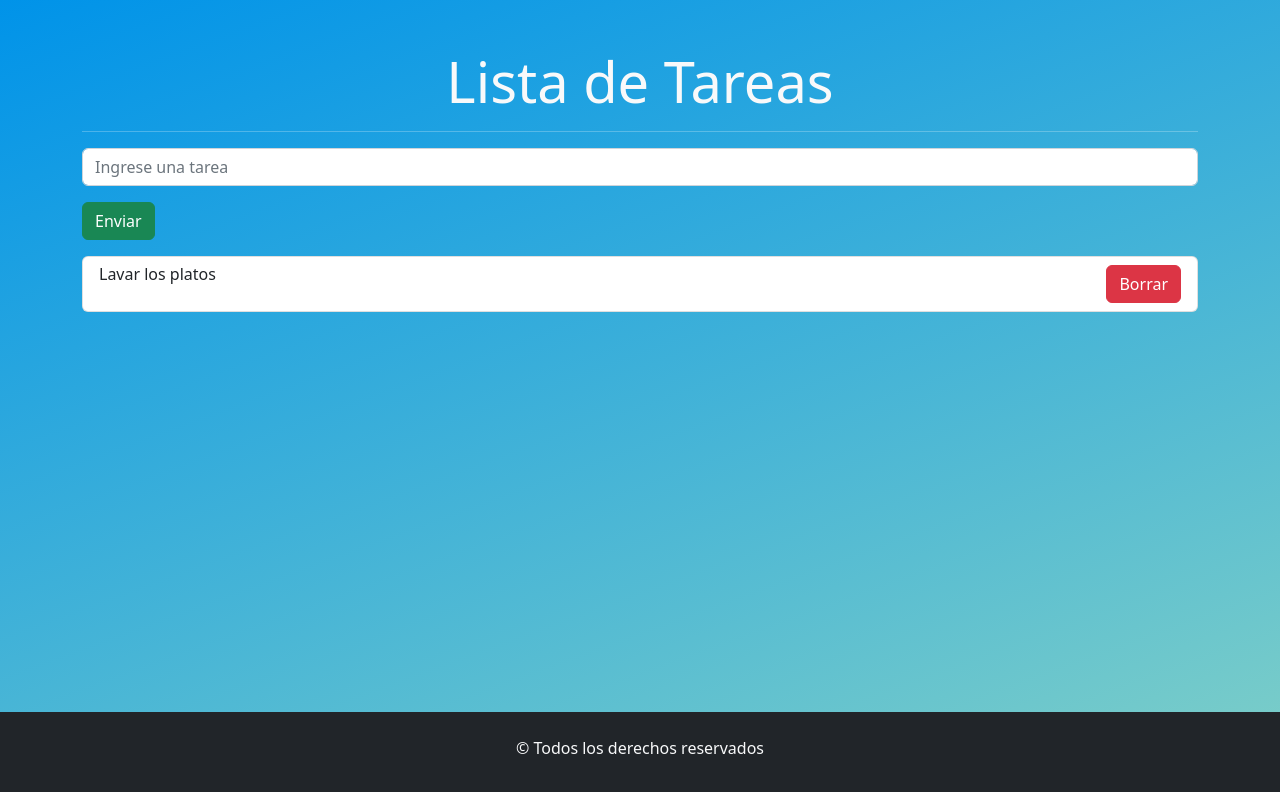
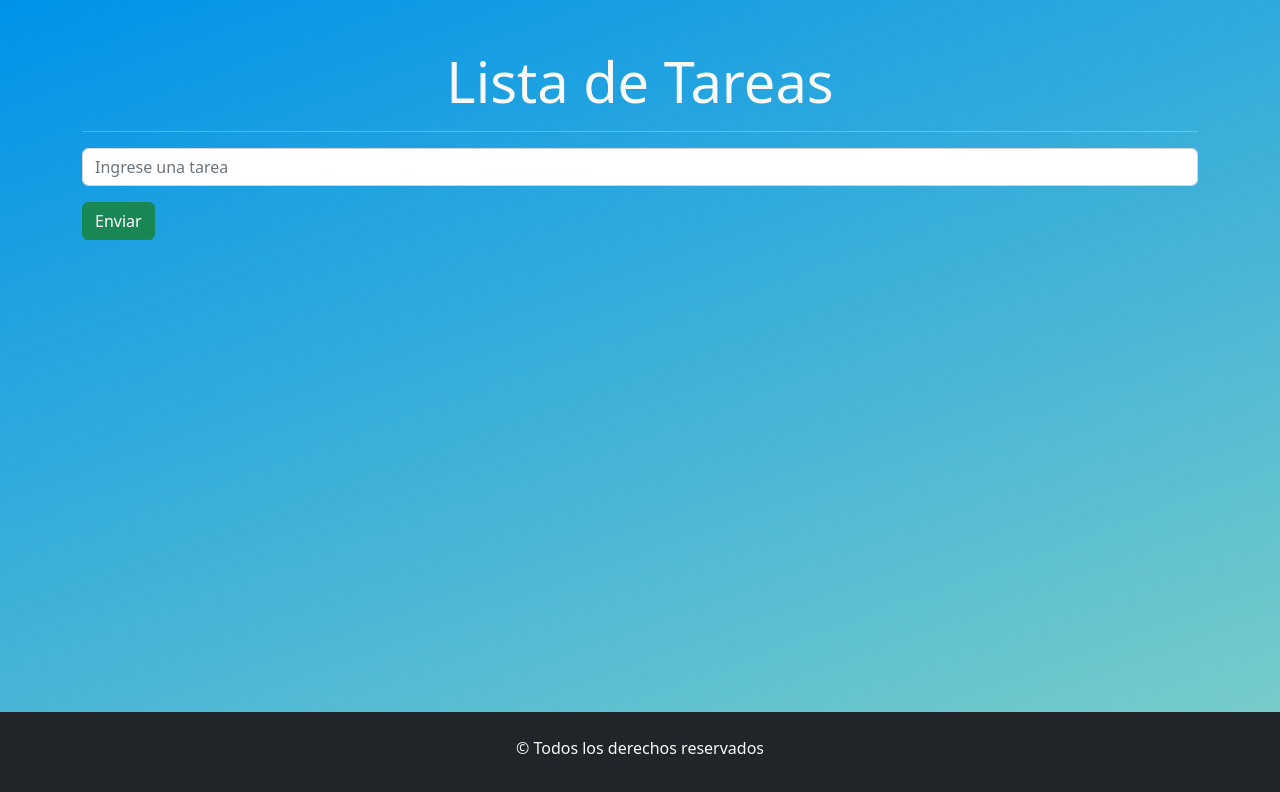
Before and after one commit to Juliancito1/ListaTareas, a React (Vite) app: page / in a window 1280 px wide. Shown: the top 792 px of the page. Built offline with nearby package versions, Linux system fonts and the light colour scheme; data requests are answered from the project's data file.

Commit message:
Se modifico el codigo para no utilizar useEffect

```diff
--- a/db.json
+++ b/db.json
@@ -1,8 +1,3 @@
 {
-  "tareas": [
-    {
-      "id": 1,
-      "tarea": "Lavar los platos"
-    }
-  ]
+  "tareas": []
 }
--- a/package.json
+++ b/package.json
@@ -14,7 +14,8 @@
     "react": "^18.2.0",
     "react-bootstrap": "^2.7.4",
     "react-dom": "^18.2.0",
-    "react-hook-form": "^7.45.0"
+    "react-hook-form": "^7.45.0",
+    "sweetalert2": "^11.7.12"
   },
   "devDependencies": {
     "@types/react": "^18.0.28",
--- a/src/components/Formulario.jsx
+++ b/src/components/Formulario.jsx
@@ -2,16 +2,27 @@ import {Form, Button} from 'react-bootstrap';
 import ListaTareas from './ListaTareas';
 import { useState, useEffect } from 'react';
 import { useForm } from 'react-hook-form';
-import { crearTarea } from '../helpers/helpers';
+import { crearTarea, obtenerTareas } from '../helpers/helpers';
+import Swal from 'sweetalert2';
 
 const Formulario = () => {
     const{register,handleSubmit,formState: {errors},reset} = useForm()
-
+    const [tareas,setTareas] = useState([])
     const onSubmit = (tarea) => {
-      console.log('submit')
       crearTarea(tarea).then((respuesta)=>{
         if(respuesta.status===201)
         {
+          Swal.fire(
+            "Tarea Agregada",
+            "La tarea fue agregada con éxito",
+            "success"
+            )
+            obtenerTareas().then((respuesta) =>{
+              if(respuesta)
+              {
+                setTareas(respuesta)
+              }
+            })
           reset()
         }
         else{
@@ -35,7 +46,7 @@ const Formulario = () => {
         Enviar
       </Button>
     </Form>
-    <ListaTareas></ListaTareas>
+    <ListaTareas tareas={tareas} setTareas={setTareas}></ListaTareas>
         </section>
     );
 };
--- a/src/components/ListaTareas.jsx
+++ b/src/components/ListaTareas.jsx
@@ -3,17 +3,9 @@ import ItemTarea from "./ItemTarea";
 import { useEffect, useState } from "react";
 import { obtenerTareas } from "../helpers/helpers";
 
-const ListaTareas = () => {
-  const [tareas,setTareas] = useState([])
+const ListaTareas = ({tareas,setTareas}) => {
 
-  useEffect(()=>{
-    obtenerTareas().then((respuesta) =>{
-      if(respuesta)
-      {
-        setTareas(respuesta)
-      }
-    })
-  },[])
+
     return (
     <ListGroup>
       {
```
Also changed, not shown: 1 other file (tests, documents, lock files or other folders).
